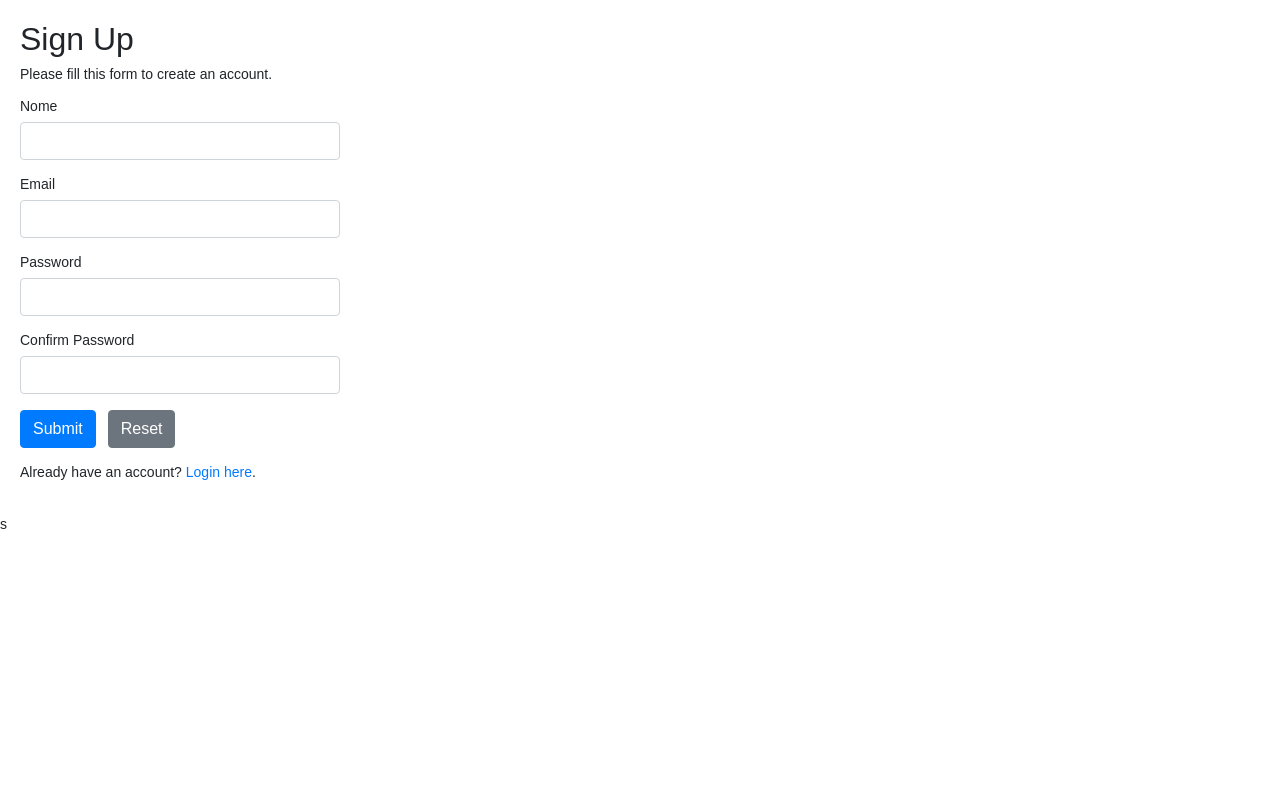
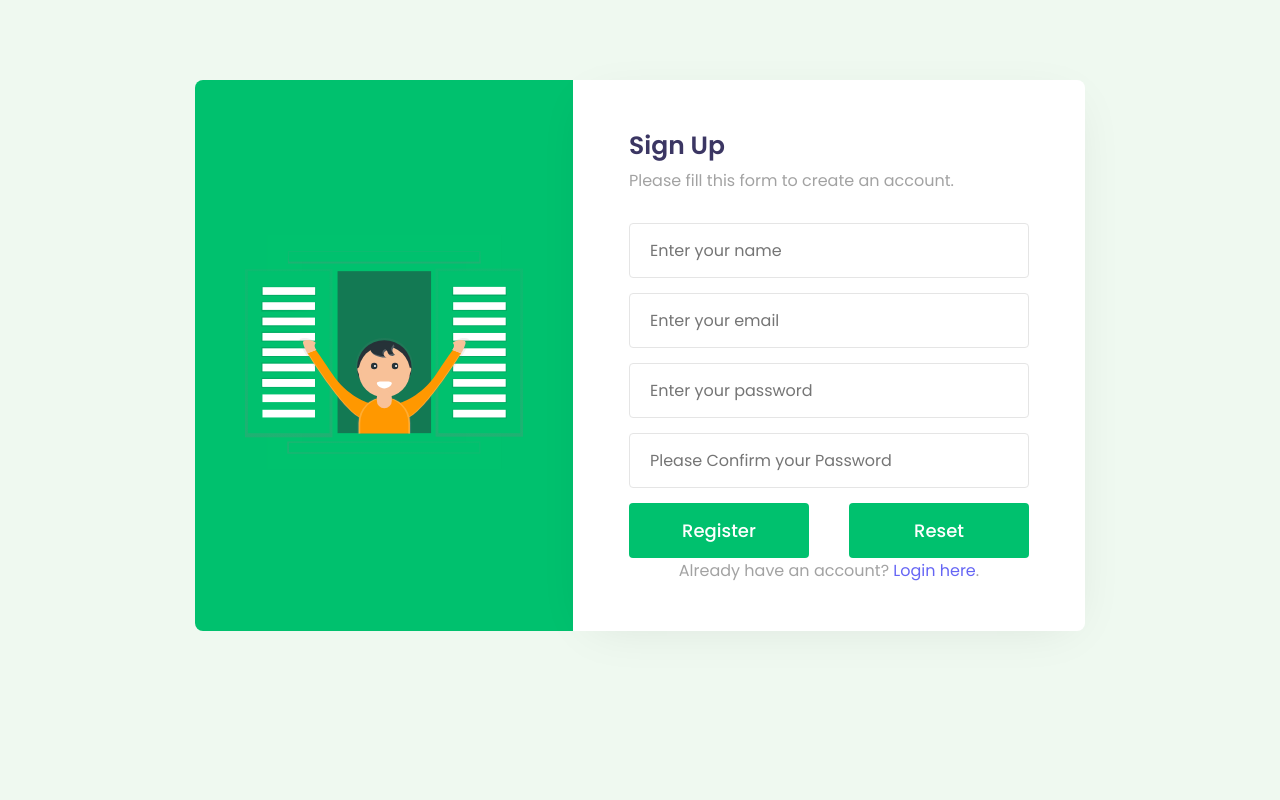
Before and after one commit to MiguelR0drigues/ATW-terms-PHPwebAPP, a PHP site: page /registo.php in a window 1280 px wide. Run offline with PHP 8.4, Linux system fonts and the light colour scheme; some libraries are stand-ins or nearby versions.

Commit message:
Pagina Login,Registo e Recuperação de Password

```diff
--- /dev/null
+++ b/login.css
@@ -0,0 +1,442 @@
+html {
+    scroll-behavior: smooth;
+}
+
+body,
+html {
+    margin: 0;
+    padding: 0;
+    font-family: 'Poppins', sans-serif;
+}
+
+* {
+    box-sizing: border-box;
+}
+
+.d-grid {
+    display: grid;
+}
+
+.d-flex {
+    display: flex;
+    display: -webkit-flex;
+}
+
+.text-center {
+    text-align: center;
+}
+
+.text-left {
+    text-align: left;
+}
+
+.text-right {
+    text-align: right;
+}
+
+button,
+input,
+select {
+    -webkit-appearance: none;
+    outline: none;
+    font-family: 'Poppins', sans-serif;
+}
+
+button,
+.btn,
+select {
+    cursor: pointer;
+}
+
+a {
+    text-decoration: none;
+}
+
+img {
+    max-width: 100%;
+}
+
+ul {
+    margin: 0;
+    padding: 0
+}
+
+h1,
+h2,
+h3,
+h4,
+h5,
+h6,
+p {
+    margin: 0;
+    padding: 0
+}
+
+p {
+    color: #666;
+    font-size: 16px;
+    line-height: 25px;
+    opacity: .6;
+}
+
+.p-relative {
+    position: relative;
+}
+
+.p-absolute {
+    position: absolute;
+}
+
+.p-fixed {
+    position: fixed;
+}
+
+.p-sticky {
+    position: sticky;
+}
+
+.btn,
+button,
+.actionbg,
+input {
+    border-radius: 4px;
+    -webkit-border-radius: 4px;
+    -moz-border-radius: 4px;
+    -o-border-radius: 4px;
+    -ms-border-radius: 4px;
+}
+
+.btn:hover,
+button:hover {
+    transition: 0.5s ease;
+    -webkit-transition: 0.5s ease;
+    -o-transition: 0.5s ease;
+    -ms-transition: 0.5s ease;
+    -moz-transition: 0.5s ease;
+}
+
+/*-- wrapper start --*/
+.wrapper {
+    width: 100%;
+    padding-right: 15px;
+    padding-left: 15px;
+    margin-right: auto;
+    margin-left: auto;
+}
+
+@media (min-width: 576px) {
+    .wrapper {
+        max-width: 540px;
+    }
+}
+
+@media (min-width: 768px) {
+    .wrapper {
+        max-width: 720px;
+    }
+}
+
+@media (min-width: 992px) {
+    .wrapper {
+        max-width: 960px;
+    }
+}
+
+@media (min-width: 1200px) {
+    .wrapper {
+        max-width: 1140px;
+    }
+}
+
+.wrapper-full {
+    width: 100%;
+    padding-right: 15px;
+    padding-left: 15px;
+    margin-right: auto;
+    margin-left: auto;
+}
+
+/*-- //wrapper start --*/
+
+/*-- form styling --*/
+.w3l-mockup-form {
+    position: relative;
+    min-height: 100vh;
+    z-index: 0;
+    background: rgba(99, 194, 110, 0.1);
+    padding: 40px 40px;
+}
+
+.container {
+    max-width: 890px;
+    margin: 0 auto;
+}
+
+.w3l_form {
+    padding: 0px;
+    flex-basis: 50%;
+    -webkit-flex-basis: 50%;
+    background: #00c16e;
+    padding: 100px 50px;
+    border-top-left-radius: 8px;
+    border-bottom-left-radius: 8px;
+    display: flex;
+    justify-content: center;
+    align-items: center;
+}
+
+.content-wthree {
+    flex-basis: 60%;
+    -webkit-flex-basis: 60%;
+    box-sizing: border-box;
+    padding: 3em 3.5em;
+    background: #fff;
+    box-shadow: 2px 9px 49px -17px rgba(0, 0, 0, 0.1);
+    border-top-right-radius: 8px;
+    border-bottom-right-radius: 8px;
+}
+
+.w3l-workinghny-form .logo {
+    text-align: center;
+}
+
+.w3l-mockup-form .main-mockup {
+    position: relative;
+    display: -webkit-box;
+    display: -moz-box;
+    display: -ms-flexbox;
+    display: -webkit-flex;
+    display: flex;
+    margin: 40px 0;
+}
+
+.w3l-mockup-form .alert-close {
+    cursor: pointer;
+    height: 35px;
+    width: 35px;
+    line-height: 35px;
+    position: absolute;
+    right: -5px;
+    top: -5px;
+    background: #62c16e;
+    border-radius: 50px;
+    color: #fff;
+    text-align: center;
+}
+
+.w3l-mockup-form form {
+    margin-top: 30px;
+    margin-bottom: 30px;
+}
+
+.social-icons {
+    text-align: center;
+}
+
+.w3l-mockup-form h1 {
+    text-align: center;
+    font-size: 40px;
+    font-weight: 500;
+    color: #3b3663;
+}
+
+.w3l-mockup-form h2 {
+    display: inline-block;
+    font-size: 25px;
+    line-height: 35px;
+    margin-bottom: 5px;
+    font-weight: 600;
+    color: #3b3663;
+}
+
+.w3l-mockup-form input {
+    outline: none;
+    margin-bottom: 15px;
+    font-size: 16px;
+    color: #999;
+    text-align: left;
+    padding: 14px 20px;
+    width: 100%;
+    display: inline-block;
+    box-sizing: border-box;
+    border: none;
+    outline: none;
+    background: transparent;
+    border: 1px solid #e5e5e5;
+    transition: 0.3s all ease;
+}
+
+.w3l-mockup-form input:focus {
+    border-color: #00c16e;
+}
+
+.w3l-mockup-form button {
+    font-size: 18px;
+    color: #fff;
+    width: 100%;
+    background: #00c16e;
+    border: none;
+    padding: 14px 15px;
+    font-weight: 500;
+    transition: .3s ease;
+    -webkit-transition: .3s ease;
+    -moz-transition: .3s ease;
+    -ms-transition: .3s ease;
+    -o-transition: .3s ease;
+}
+
+.w3l-mockup-form button:hover {
+    background: #4ca356;
+}
+
+.w3l-mockup-form .social-icons ul li {
+    list-style: none;
+    display: inline-block;
+}
+
+.w3l-mockup-form .social-icons ul li a {
+    padding: 8px;
+}
+
+.w3l-mockup-form .social-icons ul li a:hover {
+    opacity: 0.8;
+    transition: 0.5s ease;
+    -webkit-transition: 0.5s ease;
+    -o-transition: 0.5s ease;
+    -ms-transition: 0.5s ease;
+    -moz-transition: 0.5s ease;
+}
+
+.w3l-mockup-form .social-icons ul span.fa {
+    color: #696687;
+    font-size: 18px;
+    opacity: .8;
+}
+
+.w3l-mockup-form .social-icons ul li a.facebook span {
+    color: #3b5998;
+}
+
+.w3l-mockup-form .social-icons ul li a.twitter span {
+    color: #1da1f2;
+}
+
+.w3l-mockup-form .social-icons ul li a.pinterest span {
+    color: #e60023;
+}
+
+
+.copyright p {
+    text-align: center;
+    font-size: 17px;
+    line-height: 26px;
+    color: #607863;
+    opacity: 1;
+}
+
+p.copy-footer-29 a {
+    color: #517856;
+}
+
+p.copy-footer-29 a:hover {
+    color: #00c16e;
+    transition: 0.5s ease;
+    -webkit-transition: 0.5s ease;
+    -o-transition: 0.5s ease;
+    -ms-transition: 0.5s ease;
+    -moz-transition: 0.5s ease;
+}
+
+.alert {
+    padding: 1rem;
+    border-radius: 5px;
+    color: white;
+    margin: 1rem 0;
+}
+
+.alert-success {
+    background-color: #42ba96;
+}
+
+.alert-danger {
+    background-color: #fc5555;
+}
+
+.alert-info {
+    background-color: #2E9AFE;
+}
+
+.alert-warning {
+    background-color: #ff9966;
+}
+
+/*-- responsive design --*/
+
+@media (max-width:736px) {
+    .w3l-mockup-form .main-mockup {
+        flex-direction: column;
+    }
+
+    .w3l_form {
+        order: 2;
+        padding: 50px;
+        border-radius: 0;
+        border-bottom-left-radius: 8px;
+        border-bottom-right-radius: 8px;
+    }
+
+    .content-wthree {
+        order: 1;
+        border-radius: 0;
+        border-top-left-radius: 8px;
+        border-top-right-radius: 8px;
+    }
+}
+
+@media (max-width:568px) {
+    .w3l-mockup-form h1 {
+        font-size: 30px;
+    }
+
+    .w3l-mockup-form .main-mockup {
+        margin: 30px 0;
+    }
+
+    .content-wthree {
+        padding: 2.5em;
+    }
+}
+
+@media (max-width: 415px) {
+    .w3l-mockup-form {
+        padding: 40px 30px;
+    }
+
+}
+
+@media (max-width:384px) {
+    .w3l-mockup-form {
+        padding: 30px 15px;
+    }
+
+    .content-wthree {
+        padding: 2em;
+    }
+
+    .w3l-mockup-form h1 {
+        font-size: 28px;
+    }
+
+    .w3l-mockup-form h2 {
+        font-size: 22px;
+        line-height: 32px;
+    }
+
+    .copyright p {
+        font-size: 16px;
+    }
+
+}
+
+/*-- //responsive design --*/
+/*-- //form styling --*/
--- a/registo.php
+++ b/registo.php
@@ -9,6 +9,28 @@ $email_err = $password_err = $confirm_password_err = $Uname_err = "";
 // Processing form data when form is submitted
 if($_SERVER["REQUEST_METHOD"] == "POST"){
 
+    function generateRandomString($length = 25) { // function to generate random string
+        $characters = '0123456789abcdefghijklmnopqrstuvwxyzABCDEFGHIJKLMNOPQRSTUVWXYZ';
+        $charactersLength = strlen($characters);
+        $randomString = '';
+        for ($i = 0; $i < $length; $i++) {
+            $randomString .= $characters[rand(0, $charactersLength - 1)];
+        }
+        return $randomString;
+    }
+
+    function sendEmail($token,$email){ // function to send email
+        //email function
+        ini_set("SMTP", "smtp.server.com");//confirm smtp
+        $to = $email;
+        $subject = "Validation Token";
+        $message = "" . $token;
+        $from = "miguel.telmo.atw@gmail.com"; //sender
+        $headers = "From: $from";
+        mail($to,$subject,$message,$headers);
+
+        echo "Mail sent!";
+    }
     // Validate email
     if(empty(trim($_POST["email"]))){
         $email_err = "Please enter a email.";
@@ -74,24 +96,30 @@ if($_SERVER["REQUEST_METHOD"] == "POST"){
     if(empty($email_err) && empty($password_err) && empty($confirm_password_err) && empty($name)){
 
         // Prepare an insert statement
-        $sql = "INSERT INTO users (nome, email, palavrapasse,tipo,estado,validado) VALUES (?,?,?,?,?,?)";
+        $sql = "INSERT INTO users (nome, email, palavrapasse,tipo,estado,validado,token) VALUES (?,?,?,?,?,?,?)";
 
         if($stmt = mysqli_prepare($link, $sql)){
             // Bind variables to the prepared statement as parameters
-            mysqli_stmt_bind_param($stmt, 'sssiii', $param_name, $param_email, $param_password,$param_tipo,$param_estado,$param_validado);
+            mysqli_stmt_bind_param($stmt, 'sssiiis', $param_name, $param_email, $param_password,$param_tipo,$param_estado,$param_validado,$param_token);
 
             // Set parameters
             $param_email = $email;
             $param_password = password_hash($password, PASSWORD_DEFAULT); // Creates a password hash
             $param_name= $Uname;
-            $param_estado=1;
+            $param_estado=0;
             $param_tipo=1;
             $param_validado=0;
+            $param_token=generateRandomString(6);
 
             // Attempt to execute the prepared statement
             if(mysqli_stmt_execute($stmt)){
-                // Redirect to login page
-                header("location: login.php");
+
+                sendEmail($param_token,$param_email);
+
+                session_start(); // starting session to send email to validateAccount.php
+                $_SESSION["email"]=$email;
+                // Redirect to validation page
+                header("location: validateAccount.php");
             } else{
                 echo "QUERY:::::Oops! Something went wrong. Please try again later.";
             }
@@ -109,45 +137,52 @@ if($_SERVER["REQUEST_METHOD"] == "POST"){
 <!DOCTYPE html>
 <html lang="en">
 <head>
+    <title>Sign Up Form</title>
     <meta charset="UTF-8">
-    <title>Sign Up</title>
-    <link rel="stylesheet" href="https://stackpath.bootstrapcdn.com/bootstrap/4.5.2/css/bootstrap.min.css">
-    <style>
-        body{ font: 14px sans-serif; }
-        .wrapper{ width: 360px; padding: 20px; }
-    </style>
+    <meta name="viewport" content="width=device-width, initial-scale=1">
+    <link href="//fonts.googleapis.com/css2?family=Poppins:wght@300;400;500;600&display=swap" rel="stylesheet">
+    <link rel="stylesheet" href="login.css" type = "text/css" media = "all" />
+    <script src="https://kit.fontawesome.com/af562a2a63.js" crossorigin="anonymous"></script>
 </head>
 <body>
-    <div class="wrapper">
+<section class="w3l-mockup-form">
+        <div class="container">
+            <!-- /form -->
+            <div class="workinghny-form-grid">
+                <div class="main-mockup">
+                    <div class="w3l_form align-self">
+                        <div class="left_grid_info">
+                            <img src="images/image2.svg" alt="">
+                        </div>
+                    </div>
+                    <div class="content-wthree">
         <h2>Sign Up</h2>
         <p>Please fill this form to create an account.</p>
         <form action="<?php echo htmlspecialchars($_SERVER["PHP_SELF"]); ?>" method="post">
-            <div class="form-group">
-                <label>Nome</label>
-                <input type="text" name="Uname" class="form-control <?php echo (!empty($Uname_err)) ? 'is-invalid' : ''; ?>" value="<?php echo $Uname; ?>">
+                <input type="text" name="name" placeholder ="Enter your name" class="form-control <?php echo (!empty($Uname_err)) ? 'is-invalid' : ''; ?>" required value="<?php echo $Uname; ?>">
                 <span class="invalid-feedback"><?php echo $Uname_err; ?></span>
+                <input type="email" name="email" placeholder ="Enter your email" class="form-control <?php echo (!empty($email_err)) ? 'is-invalid' : ''; ?>" required value="<?php echo $email; ?>">
+                <span class="invalid-feedback"><?php echo $email_err; ?></span>
+                <input type="password" name="password" placeholder="Enter your password" class="form-control <?php echo (!empty($password_err)) ? 'is-invalid' : ''; ?>" required value="<?php echo $password; ?>">
+                <span class="invalid-feedback"><?php echo $password_err; ?></span>
+                <input type="password" name="confirm_password" placeholder="Please Confirm your Password" class="form-control <?php echo (!empty($confirm_password_err)) ? 'is-invalid' : ''; ?>" value="<?php echo $confirm_password; ?>">
+                <span class="invalid-feedback"><?php echo $confirm_password_err; ?></span>
+                <div style ="width:400px;">
+                    <div style ="float: left; width:180px">
+                <button name ="submit" class="btn" type="submit">Register</button>
+                    </div>
+                    <div style="float:right; width: 180px">
+                <button name="reset" class="btn" type="Reset">Reset</button>
+                    </div>
+                </div>
+                </form>
+        <div class="social-icons">
+            <p>Already have an account? <a href="login.php">Login here</a>.</p>
             </div>
-            <div class="form-group">
-                <label>Email</label>
-                <input type="email" name="email" class="form-control <?php echo (!empty($email_err)) ? 'is-invalid' : ''; ?>" value="<?php echo $email; ?>">
-                <span class="invalid-feedback"><?php echo $email_err; ?></span>
+                    </div>
+                </div>
             </div>
-            <div class="form-group">
-                <label>Password</label>
-                <input type="password" name="password" class="form-control <?php echo (!empty($password_err)) ? 'is-invalid' : ''; ?>" value="<?php echo $password; ?>">
-                <span class="invalid-feedback"><?php echo $password_err; ?></span>
-            </div>
-            <div class="form-group">
-                <label>Confirm Password</label>
-                <input type="password" name="confirm_password" class="form-control <?php echo (!empty($confirm_password_err)) ? 'is-invalid' : ''; ?>" value="<?php echo $confirm_password; ?>">
-                <span class="invalid-feedback"><?php echo $confirm_password_err; ?></span>
-            </div>
-            <div class="form-group">
-                <input type="submit" class="btn btn-primary" value="Submit">
-                <input type="reset" class="btn btn-secondary ml-2" value="Reset">
-            </div>
-            <p>Already have an account? <a href="login.php">Login here</a>.</p>
-        </form>
-    </div>
+        </div>
+    </section>
 </body>
-</html>s
+</html>
```
Also changed, not shown: login.php (+30 -22 lines), reset-password.php (+31 -21 lines), images/image.svg (added), images/image2.svg (added), images/image3.svg (added).
